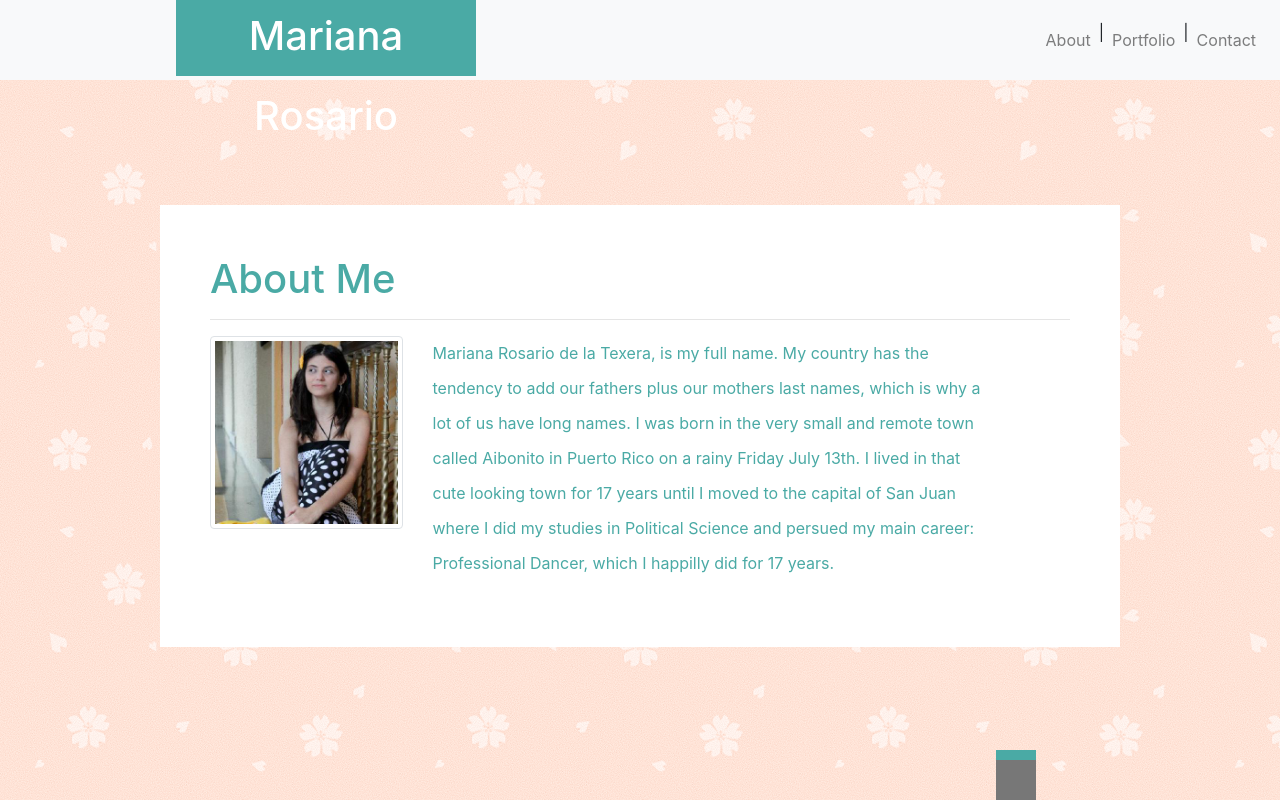
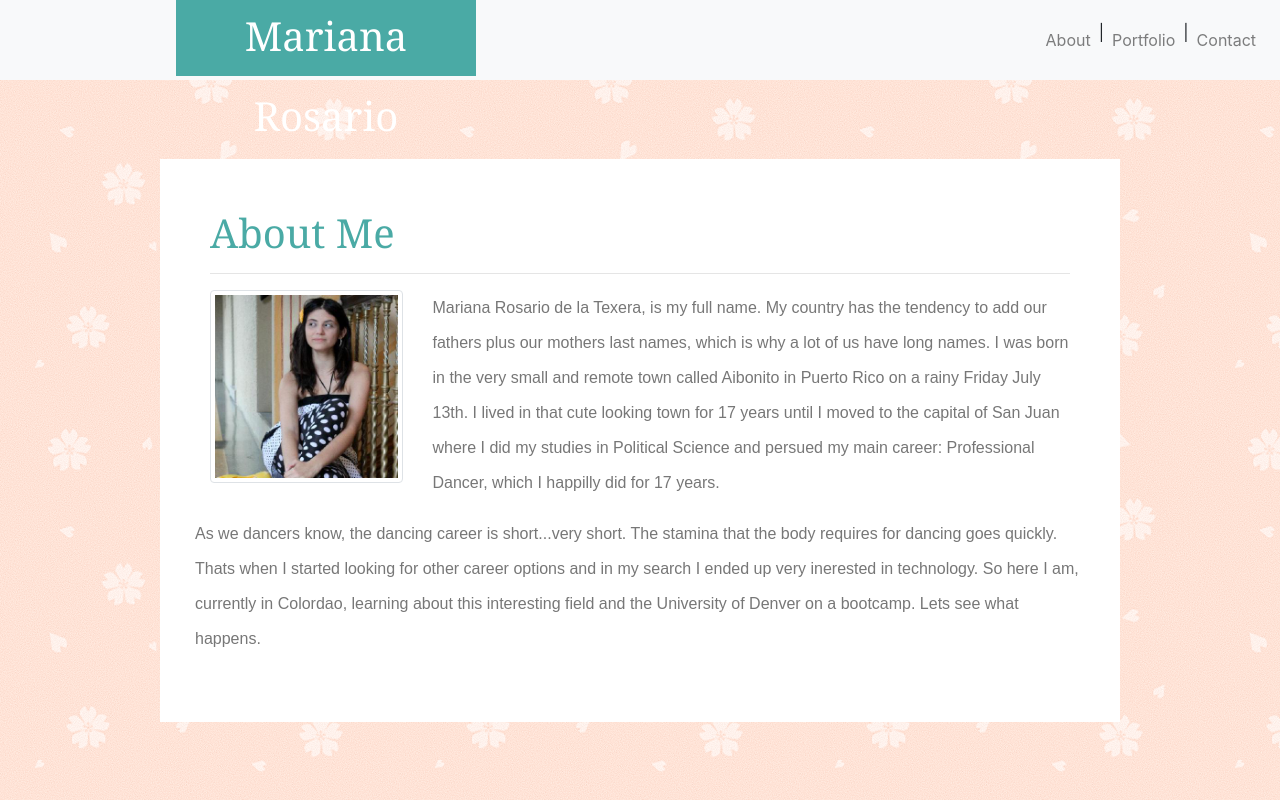
Before and after one commit to Nana90-byte/Bootstrap-Portfolio, a plain HTML site: page index.html in a window 1280 px wide. Drawn offline with nearby package versions, Linux system fonts and the light colour scheme.

Commit message:
could wrap paragraph around picture

```diff
--- a/index.html
+++ b/index.html
@@ -19,8 +19,8 @@
     <nav style="height: 80px" class="navbar navbar-expand-md navbar-light bg-light">
         <div>
             <span class="text-white">
-                <h1 style= "background-color: #4aaaa5; width: 300px; margin-left: 160px; height: 80px;
-                line-height: 80px; text-align: center;">Mariana Rosario</h1>
+                <h1 style="background-color: #4aaaa5; width: 300px; margin-left: 160px; height: 80px;
+                line-height: 80px; text-align: center; font-family: Georgia, 'Times New Roman', Times, serif">Mariana Rosario</h1>
             </span>
         </div>
         <ul class="navbar-nav ml-auto">
@@ -39,40 +39,55 @@
         </ul>
 
     </nav>
-    <div class="container" style="background-color:#ffffff; border-color: #dddddd; width: 960px; border:30px; padding: 50px; margin: 100px; margin-top: 50px; margin-left: 160px; position: relative; top: 75px;">
+    <div class="container mt-1 mr-1"
+        style="background-color:#ffffff; border-color: #dddddd; width: 960px; border:30px; padding: 50px; margin: 100px; margin-top: 50px; margin-left: 160px; position: relative; top: 75px;">
         <div class="row">
             <div class="col-md-12" style="color: #4aaaa5">
-                <h1>About Me</h1>
+                <h1 style="font-family: Georgia, 'Times New Roman', Times, serif">About Me</h1>
                 <hr>
                 <div class="row">
                     <div class="col-md-3">
                         <img src="mi-pic.jpg" class="img-thumbnail">
                     </div>
-<div class="col-md-8">
-                <p style="line-height: 35px">
-                    Mariana Rosario de la Texera, is my full name. My country has the tendency to add our fathers
-                    plus our mothers last names, which is why a lot of us have long names. I was born in the very
-                    small and remote town called Aibonito in Puerto Rico on a rainy Friday July 13th. I lived in
-                    that cute looking town for 17 years until I moved to the capital of San Juan where I did my
-                    studies in Political Science and persued my main career: Professional Dancer, which I happilly
-                    did for 17 years.<br>
-                </p>
+                    <div class="col-md-9">
+                            <p style="line-height: 35px; color: #777777; font-family: Arial, Helvetica, sans-serif">
+                                Mariana Rosario de la Texera, is my full name. My country has the tendency to add our
+                                fathers
+                                plus our mothers last names, which is why a lot of us have long names. I was born in the
+                                very
+                                small and remote town called Aibonito in Puerto Rico on a rainy Friday July 13th. I lived in
+                                that cute looking town for 17 years until I moved to the capital of San Juan where I did my
+                                studies in Political Science and persued my main career: Professional Dancer, which I happilly did for 17 years.
+                            </p>
 
-                </div>
-                <div class="row">
-                    <div col-md-12>
-                  <footer style="background-color: #777777; border-top-style: solid; border-width: 10px; border-color: #4aaaa5;
-                  padding: 20px; height: 20px; position: fixed; bottom: 0; z-index: 10;"></footer>
+                        </div>
+
+                    <div class="row" style="color:#777777; line-height: 35px; font-family: Arial, Helvetica, sans-serif">
+                            <div class="col-md-12 ml-auto">
+                                <p>
+                             As we dancers know, the dancing career is short...very short. The stamina that the body requires for dancing goes quickly. Thats when I started looking for other career options and in my search I ended up very inerested in technology. So here I am, currently in Colordao, learning about this interesting field and the University of Denver on a bootcamp. Lets see what happens.
+                                </p>
+                             </div>
+
+
+
+
                     </div>
+
+
+
+
+
 
                 </div>
             </div>
 
-            </div>
         </div>
+    </div>
 
 
     </div>
+
 
 
 
```
